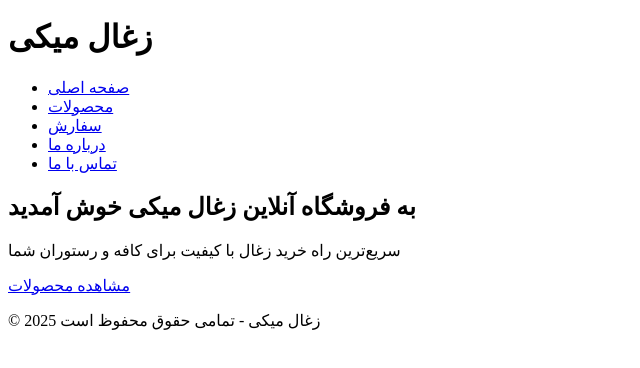
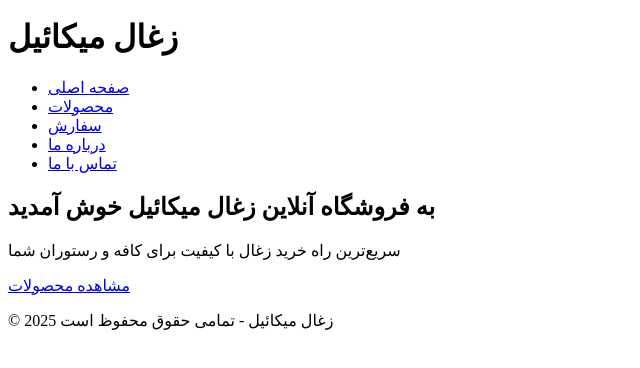
Before and after one commit to notghraz/zoghalmiki, a plain HTML site: page index.html/index.html in a window 1280 px wide. Shown: the part 30-398 px from the top of the page, without its empty margins (0-640 px from the left). Drawn offline with Linux system fonts and the light colour scheme; files that its build step writes are made by us from their sources.

Commit message:
Update index.html

```diff
--- a/index.html/index.html
+++ b/index.html/index.html
@@ -3,7 +3,7 @@
 <head>
   <meta charset="UTF-8">
   <meta name="viewport" content="width=device-width, initial-scale=1.0">
-  <title>زغال میکی | فروشگاه آنلاین</title>
+  <title>زغال میکائیل | فروشگاه آنلاین</title>
   <link rel="stylesheet" href="style.css">
 </head>
 <body>
@@ -11,7 +11,7 @@
   <header>
     <div class="logo">
       <img src="assets/logo.png" alt="لوگو زغال میکی">
-      <h1>زغال میکی</h1>
+      <h1>زغال میکائیل</h1>
     </div>
     <nav>
       <ul>
@@ -26,14 +26,14 @@
 
   <!-- بنر -->
   <section class="hero">
-    <h2>به فروشگاه آنلاین زغال میکی خوش آمدید</h2>
+    <h2>به فروشگاه آنلاین زغال میکائیل خوش آمدید</h2>
     <p>سریع‌ترین راه خرید زغال با کیفیت برای کافه و رستوران شما</p>
     <a href="#" class="btn">مشاهده محصولات</a>
   </section>
 
   <!-- فوتر -->
   <footer>
-    <p>© 2025 زغال میکی - تمامی حقوق محفوظ است</p>
+    <p>© 2025 زغال میکائیل - تمامی حقوق محفوظ است</p>
   </footer>
 </body>
 </html>
```
